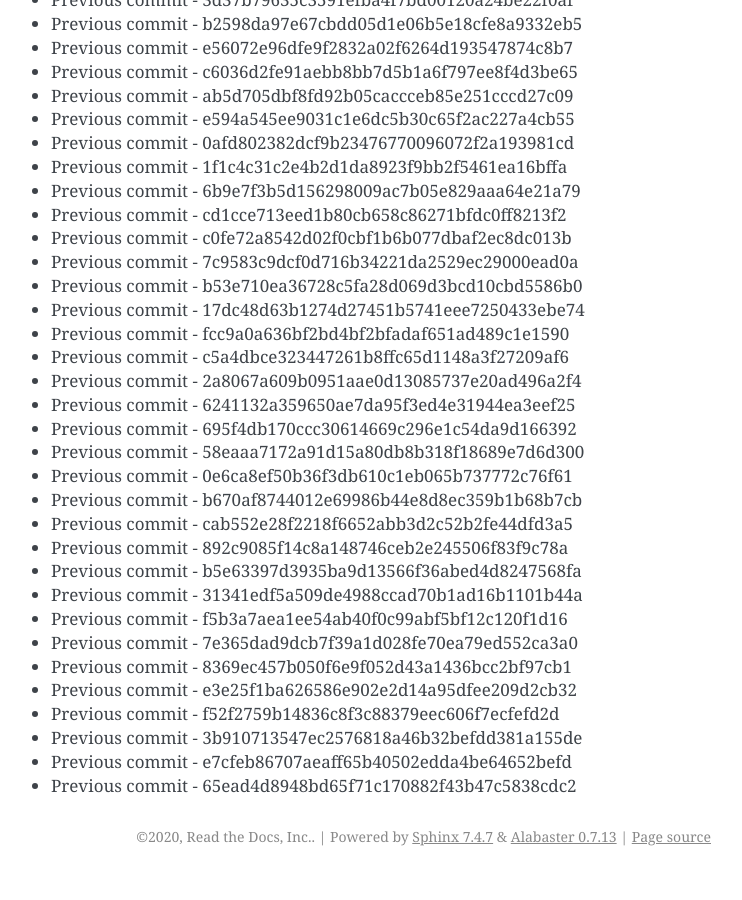
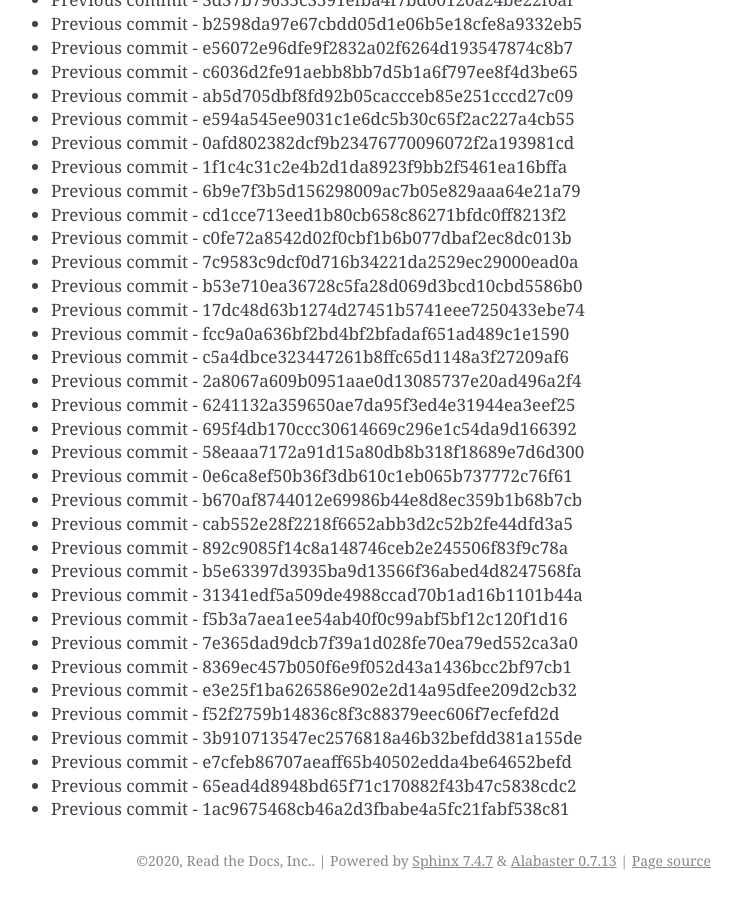
Before and after one commit to readthedocs/rtd-git-stresstest, a Sphinx documentation site: the page built from docs/updates.rst, in a window 1280 px wide and 900 px high, scrolled down 98032 px. Shown: the whole window, without its empty margins (399-1141 px from the left). Built offline with Sphinx 7.4.7, drawn with Linux system fonts in a browser that asks for light colours; before the commit the page ends 98908 px from its top, so only the background shows below that.

Commit message:
Generating commit from previous: 1ac9675468cb46a2d3fbabe4a5fc21fabf538c81

```diff
--- a/docs/updates.rst
+++ b/docs/updates.rst
@@ -4151,3 +4151,4 @@ It can be tested for any performance characteristics.
 * Previous commit - 3b910713547ec2576818a46b32befdd381a155de
 * Previous commit - e7cfeb86707aeaff65b40502edda4be64652befd
 * Previous commit - 65ead4d8948bd65f71c170882f43b47c5838cdc2
+* Previous commit - 1ac9675468cb46a2d3fbabe4a5fc21fabf538c81
```
